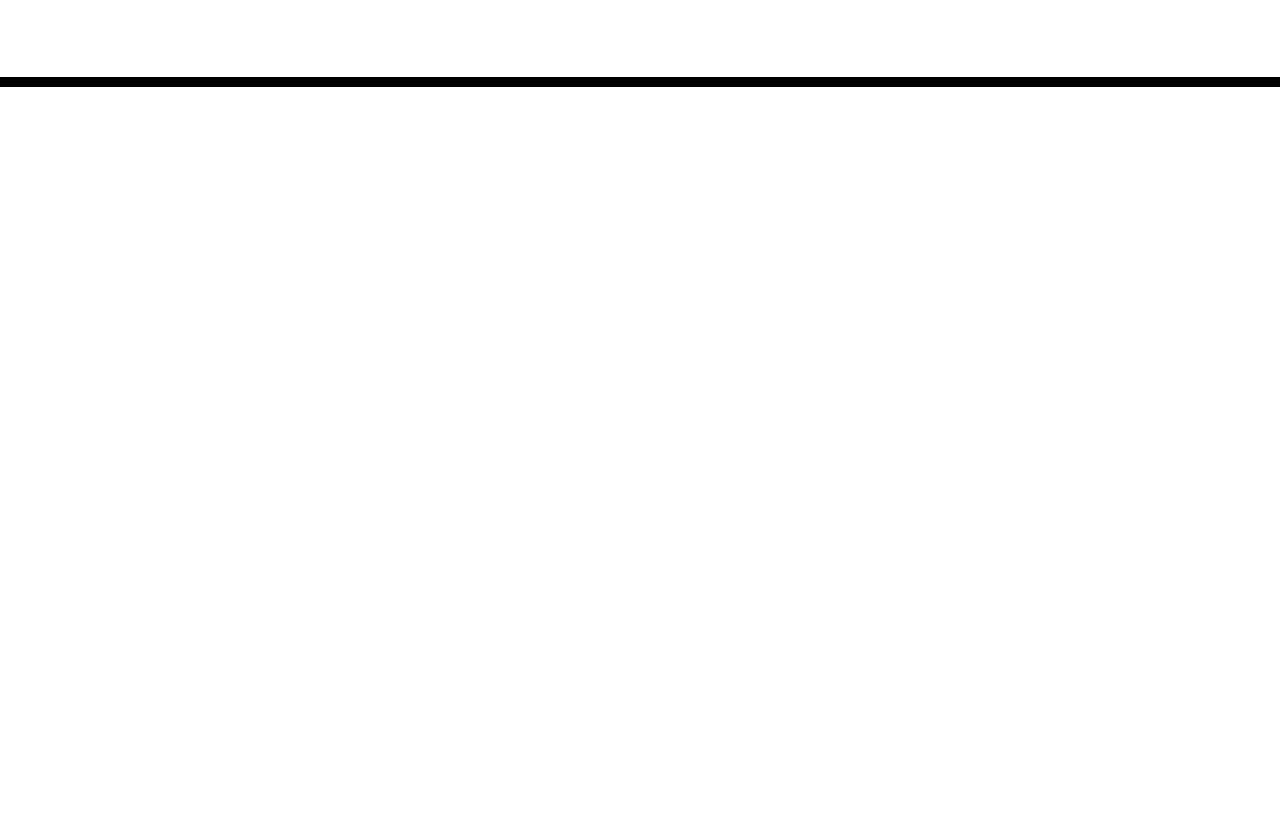
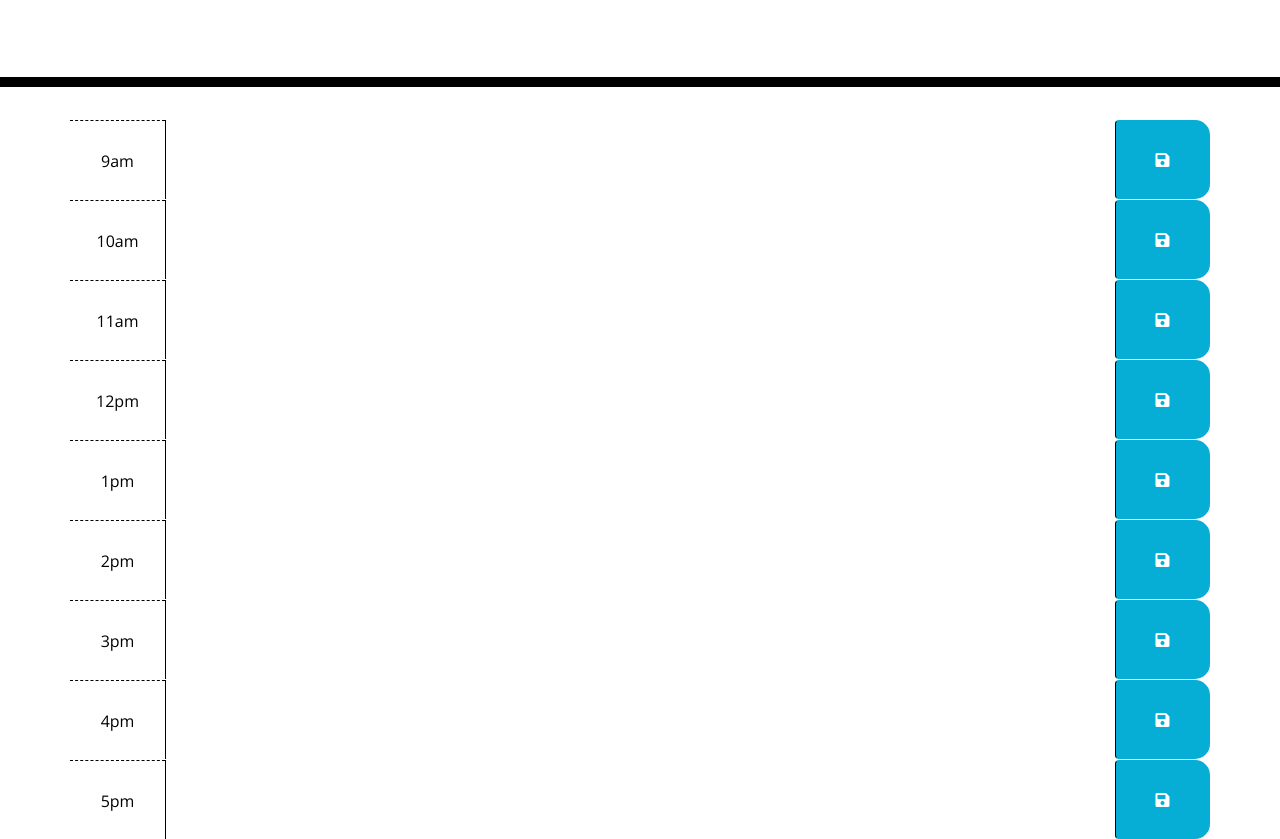
Before and after one commit to RetroColossus/Work-Day-Scheduler, a plain HTML site: page index.html in a window 1280 px wide. Shown: the part 181-1020 px from the top of the page. Before the commit the page ends 800 px from the top, so only its background shows below. Drawn offline with nearby package versions, Linux system fonts and the light colour scheme; files that its build step writes are made by us from their sources.

Commit message:
added timeblocks from 9am to 5pm

```diff
--- a/index.html
+++ b/index.html
@@ -30,7 +30,88 @@
     </header>
     <div class="container">
       <!-- Timeblocks go here -->
+
+  <div id="hr9" class="row time-block">
+        <div class="col-md-1 hour">
+            9am
+        </div>
+        <textarea class="col-md-10 description">
+        </textarea>
+        <button class="btn saveBtn col-md-1"><i class="fas fa-save"></i></button>
     </div>
+
+  <div id="hr10" class="row time-block">
+        <div class="col-md-1 hour">
+            10am
+        </div>
+        <textarea class="col-md-10 description">
+        </textarea>
+        <button class="btn saveBtn col-md-1"><i class="fas fa-save"></i></button>
+    </div>
+
+  <div id="hr11" class="row time-block">
+        <div class="col-md-1 hour">
+            11am
+        </div>
+        <textarea class="col-md-10 description">
+        </textarea>
+        <button class="btn saveBtn col-md-1"><i class="fas fa-save"></i></button>
+    </div>
+
+  <div id="hr12" class="row time-block">
+        <div class="col-md-1 hour">
+            12pm
+        </div>
+        <textarea class="col-md-10 description">
+        </textarea>
+        <button class="btn saveBtn col-md-1"><i class="fas fa-save"></i></button>
+    </div>
+
+  <div id="hr13" class="row time-block">
+        <div class="col-md-1 hour">
+            1pm
+        </div>
+        <textarea class="col-md-10 description">
+        </textarea>
+        <button class="btn saveBtn col-md-1"><i class="fas fa-save"></i></button>
+    </div>
+
+  <div id="hr14" class="row time-block">
+        <div class="col-md-1 hour">
+            2pm
+        </div>
+        <textarea class="col-md-10 description">
+        </textarea>
+        <button class="btn saveBtn col-md-1"><i class="fas fa-save"></i></button>
+    </div>
+
+  <div id="hr15" class="row time-block">
+        <div class="col-md-1 hour">
+            3pm
+        </div>
+        <textarea class="col-md-10 description">
+        </textarea>
+        <button class="btn saveBtn col-md-1"><i class="fas fa-save"></i></button>
+    </div>
+
+  <div id="hr16" class="row time-block">
+        <div class="col-md-1 hour">
+            4pm
+        </div>
+        <textarea class="col-md-10 description">
+        </textarea>
+        <button class="btn saveBtn col-md-1"><i class="fas fa-save"></i></button>
+    </div>
+
+  <div id="hr17" class="row time-block">
+        <div class="col-md-1 hour">
+            5pm
+        </div>
+        <textarea class="col-md-10 description">
+        </textarea>
+        <button class="btn saveBtn col-md-1"><i class="fas fa-save"></i></button>
+    </div>
+
 
     <script src="https://code.jquery.com/jquery-3.4.1.min.js"></script>
     <script src="https://cdnjs.cloudflare.com/ajax/libs/moment.js/2.24.0/moment.min.js"></script>
```
